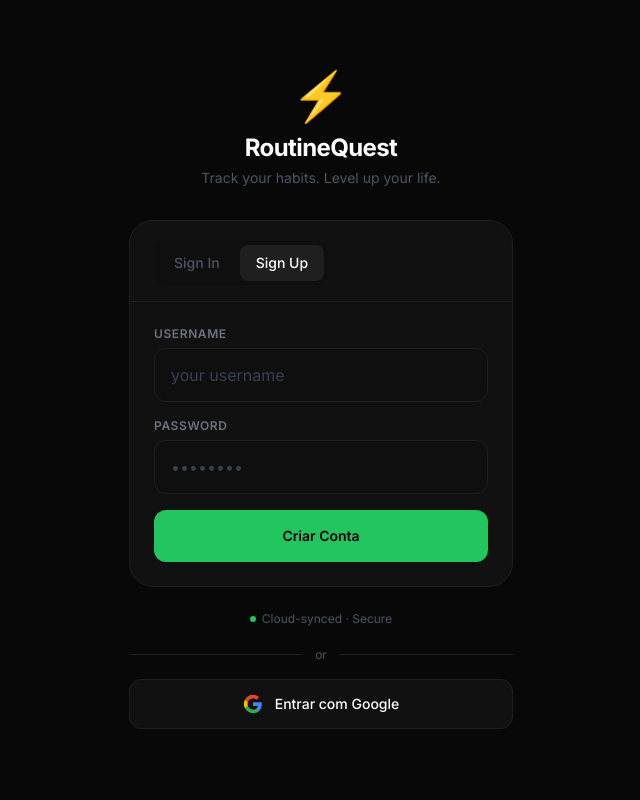
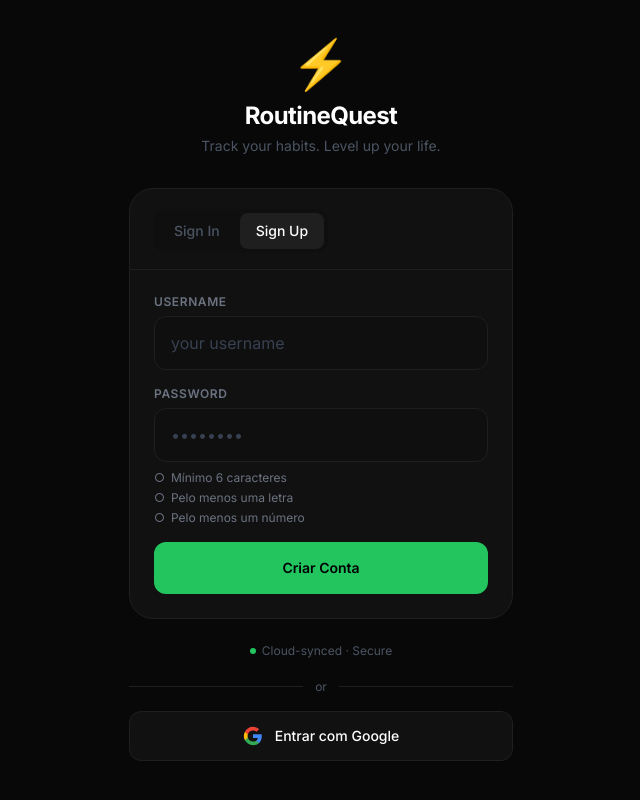
Before and after one commit to rafaelferreiram/routineTracker, a React (Vite) app in the folder frontend/: page / in a window 1280 px wide. Both pictures are taken after a click on the button "Sign Up". Shown: the whole page, without its empty margins (319-959 px from the left). Built offline with nearby package versions, Linux system fonts and the light colour scheme.

Commit message:
auto-commit for f65989d4-80c2-4df4-bb00-f5328346cb02

```diff
--- a/frontend/src/components/LoginScreen.jsx
+++ b/frontend/src/components/LoginScreen.jsx
@@ -214,6 +214,19 @@ export default function LoginScreen() {
                   autoComplete={mode === 'signup' ? 'new-password' : 'current-password'}
                   className="w-full px-4 py-3.5 rounded-xl bg-[#0f0f0f] border border-[#1f1f1f] text-white text-base outline-none placeholder-[#374151] focus:border-[#374151] transition-colors"
                 />
+                {mode === 'signup' && (
+                  <div className="mt-2 space-y-1">
+                    <p className={`text-xs flex items-center gap-1.5 ${password.length >= 6 ? 'text-[#22c55e]' : 'text-[#6b7280]'}`}>
+                      <span>{password.length >= 6 ? '✓' : '○'}</span> Mínimo 6 caracteres
+                    </p>
+                    <p className={`text-xs flex items-center gap-1.5 ${/[a-zA-Z]/.test(password) ? 'text-[#22c55e]' : 'text-[#6b7280]'}`}>
+                      <span>{/[a-zA-Z]/.test(password) ? '✓' : '○'}</span> Pelo menos uma letra
+                    </p>
+                    <p className={`text-xs flex items-center gap-1.5 ${/[0-9]/.test(password) ? 'text-[#22c55e]' : 'text-[#6b7280]'}`}>
+                      <span>{/[0-9]/.test(password) ? '✓' : '○'}</span> Pelo menos um número
+                    </p>
+                  </div>
+                )}
               </div>
 
               {error && (
```
